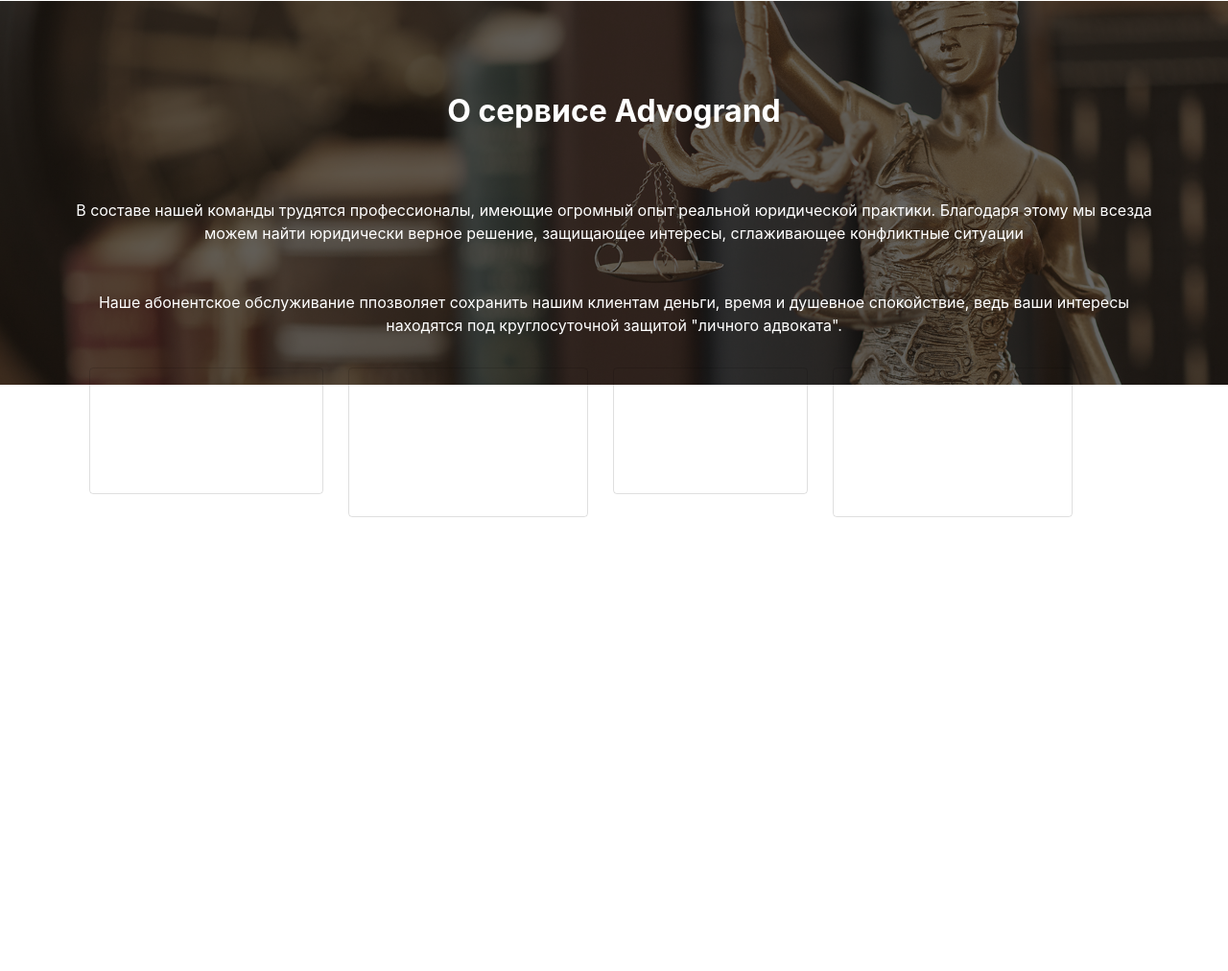
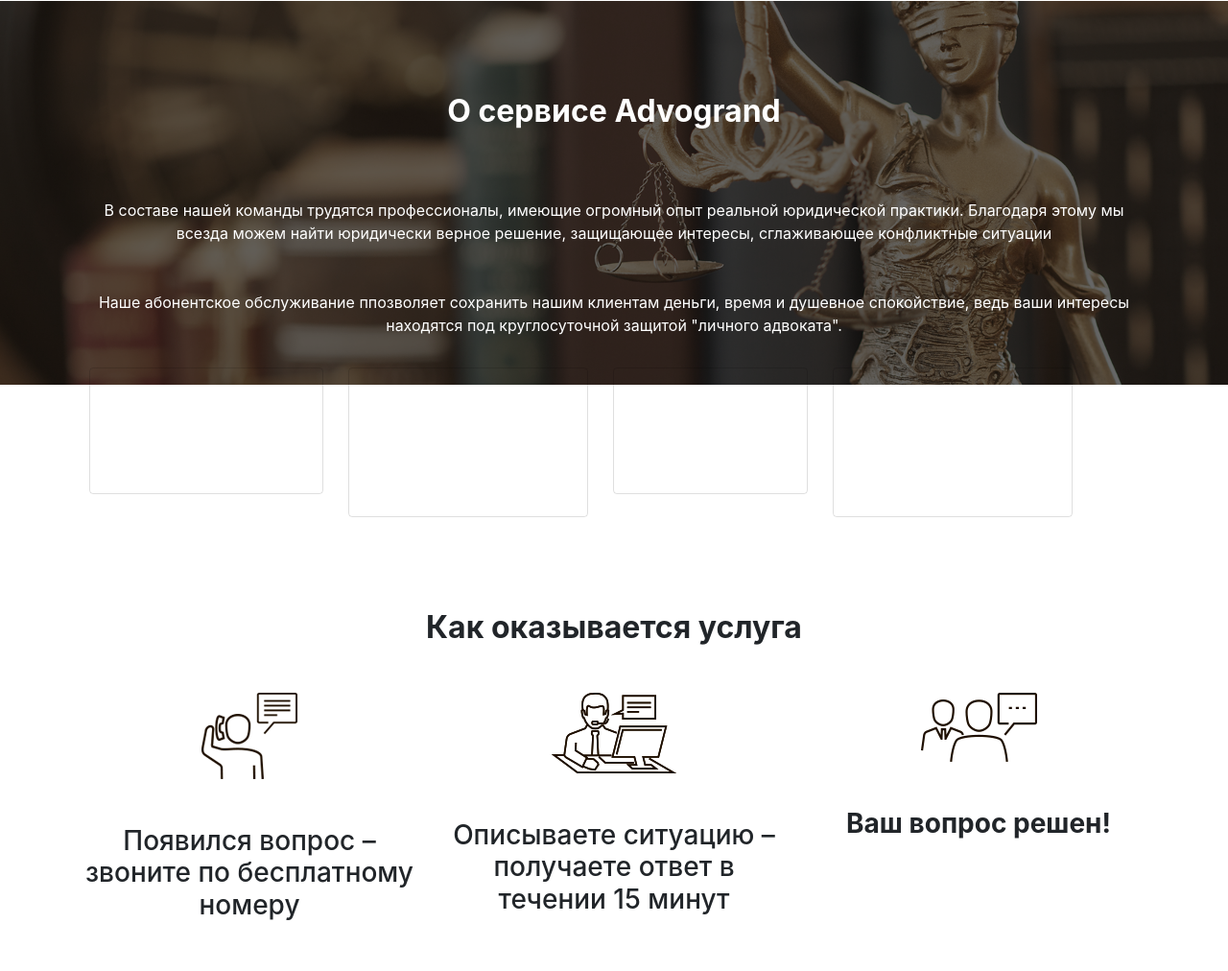
Before and after one commit to goshagavriloff/advo_grand, a plain HTML site: page index.html in a window 1280 px wide. Shown: the part 1291-2303 px from the top of the page at 96% size. Before the commit the page ends 1878 px from the top, so only its background shows below. Drawn offline with nearby package versions, Linux system fonts and the light colour scheme; files whose address does not match are found by name.

Commit message:
add service-section

```diff
--- a/index.html
+++ b/index.html
@@ -163,11 +163,14 @@
 <section>
   <img src="./img/about.png" class="d-block w-100 position-absolute" alt="...">
   <div class="container pb-5 pt-5 position-relative text-white">
-    <div class="row d-block d-sm-none d-md-none d-lg-block d-xl-block">
-      <div class="text-center ">
+    <div class="row">
+      <div class="text-center col-12">
         <p class="h2 font-weight-bold pb-5 pt-5">О сервисе Advogrand</p>
-        <p class="pb-3 pt-3">В составе нашей команды трудятся профессионалы, имеющие огромный опыт реальной юридической практики. Благодаря этому мы всезда можем найти юридически верное решение, защищающее интересы, сглаживающее конфликтные ситуации</p>
-        <p class="pb-3 pt-3">Наше абонентское обслуживание ппозволяет сохранить нашим клиентам деньги, время и душевное спокойствие, ведь ваши интересы находятся под круглосуточной защитой "личного адвоката".</p>
+        <div class="d-block d-sm-none d-md-none d-lg-block d-xl-block">
+          <p class="pb-3 pt-3">В составе нашей команды трудятся профессионалы, имеющие огромный опыт реальной юридической практики. Благодаря этому мы всезда можем найти юридически верное решение, защищающее интересы, сглаживающее конфликтные ситуации</p>
+          <p class="pb-3 pt-3">Наше абонентское обслуживание ппозволяет сохранить нашим клиентам деньги, время и душевное спокойствие, ведь ваши интересы находятся под круглосуточной защитой "личного адвоката".</p>
+
+        </div>
 
       </div>
     </div>
@@ -211,6 +214,26 @@
 
 </section>
 
+<section>
+    <div class="container text-center">
+        <p class="h2 font-weight-bold mb-5 mt-5">Как оказывается услуга</p>
+        <div class="row mb-5 mt-5">
+          <div class="col-4">
+            <img src="./img/lets-0.png" alt="">
+            <p class='h3 mb-5 mt-5'>Появился вопрос –  звоните по бесплатному номеру</p>
+          </div>
+          <div class="col-4">
+            <img src="./img/lets-1.png" alt="">
+            <p class='h3 mb-5 mt-5'>Описываете ситуацию –  получаете ответ в течении 15 минут</p>
+          </div>
+          <div class="col-4">
+            <img src="./img/lets-2.png" alt="">
+            <p class='h3 mb-5 mt-5 font-weight-bold'>Ваш вопрос решен!</p>
+          </div>
+        </div>
+    </div>
+</section>
+
   </body>
   <script src="https://code.jquery.com/jquery-3.4.1.slim.min.js" integrity="sha384-J6qa4849blE2+poT4WnyKhv5vZF5SrPo0iEjwBvKU7imGFAV0wwj1yYfoRSJoZ+n" crossorigin="anonymous"></script>
   <script src="https://cdn.jsdelivr.net/npm/popper.js@1.16.0/dist/umd/popper.min.js" integrity="sha384-Q6E9RHvbIyZFJoft+2mJbHaEWldlvI9IOYy5n3zV9zzTtmI3UksdQRVvoxMfooAo" crossorigin="anonymous"></script>
```
Also changed, not shown: img/lets-0.png (added), img/lets-1.png (added), img/lets-2.png (added).
